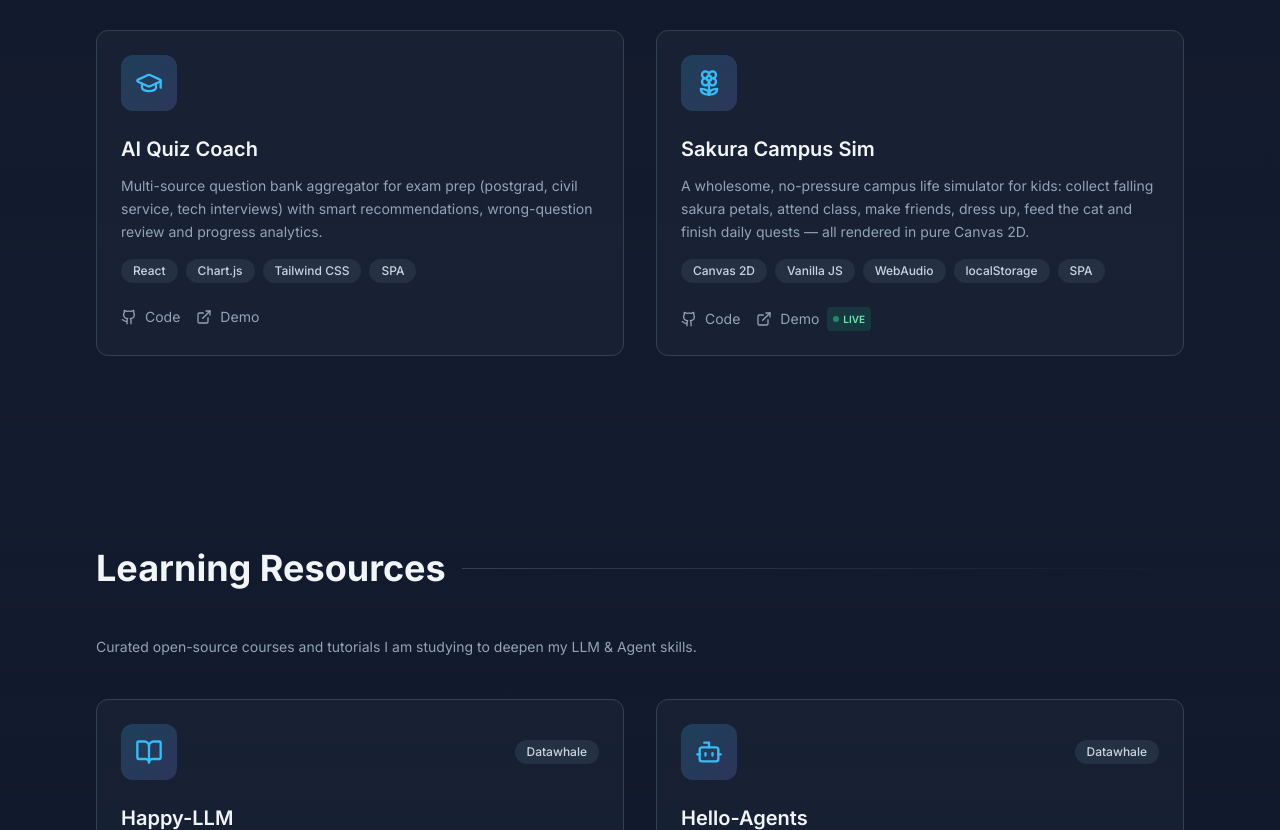
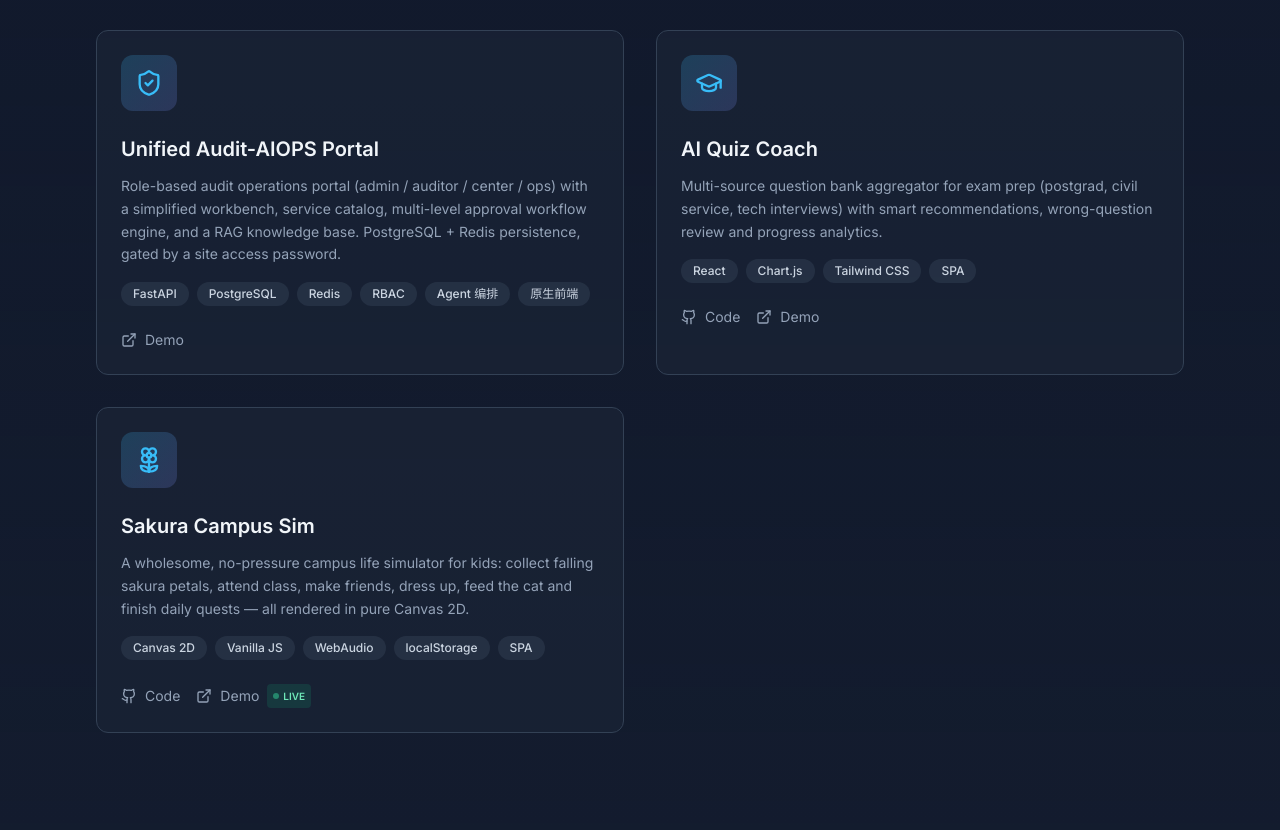
Before and after one commit to cyberspace-cs/personal-portfolio, a React app: page / in a window 1280 px wide. Shown: the part 4220-5050 px from the top of the page. Built offline with nearby package versions, Linux system fonts and the light colour scheme; the HTML template or start-up script is replaced by a standard one.

Commit message:
feat: 作品集主页新增「审计智能一体化运维服务门户」入口（私有项目，demo 链接部署后替换）

```diff
--- a/public/demos/index.html
+++ b/public/demos/index.html
@@ -112,6 +112,7 @@ const items = [
   {n:"多模态对话机器人", d:"文本情感感知 + 图像理解 + 语音转录", f:"multimodal-chat-hub/", a:"#e879f9", icon:"🎭"},
   {n:"智能客服 Agent", d:"意图路由 + MCP 工具 + FAQ 知识库闭环", f:"smart-service-desk/", a:"#fbbf24", icon:"🤖"},
   {n:"Audit-AIOPS 审计异常检测", d:"日志异常检测 + 根因分析 + MCP（自包含演示）", f:"audit-aiops.html", a:"#a78bfa", icon:"🛡", tag:"参考样板"},
+  {n:"审计智能一体化运维服务门户", d:"角色分级工作台 + 服务目录 + 多级审批 + RAG 知识库（部署版·密码门禁）", f:"https://unified-audit-aiops.example.com", a:"#a78bfa", icon:"🛡", tag:"内测"},
   {n:"专属刷题教练", d:"多源题库聚合智能备考平台（独立作品）", f:"../shuati-coach.html", a:"#38bdf8", icon:"📚"},
   {n:"樱花校园模拟", d:"治愈系校园生活模拟：捡花瓣·上课·交朋友·换装（Canvas 手绘）", f:"sakura-campus/", a:"#ff8fbf", icon:"🌸", tag:"新上线"},
 ];
--- a/src/components/Projects.tsx
+++ b/src/components/Projects.tsx
@@ -1,7 +1,7 @@
 import { useScrollAnimationStagger } from '../hooks/useScrollAnimation';
 import { useLanguage } from '../context/LanguageContext';
 import { projects } from '../data/portfolio';
-import { Github, ExternalLink, Sparkles, Search, Code, MessageCircle, Bot, GraduationCap, Flower2 } from 'lucide-react';
+import { Github, ExternalLink, Sparkles, Search, Code, MessageCircle, Bot, GraduationCap, Flower2, ShieldCheck } from 'lucide-react';
 
 const iconMap: Record<string, any> = {
   'sparkles': Sparkles,
@@ -11,6 +11,7 @@ const iconMap: Record<string, any> = {
   'bot': Bot,
   'graduation-cap': GraduationCap,
   'flower-2': Flower2,
+  'shield': ShieldCheck,
 };
 
 export default function Projects() {
--- a/src/data/portfolio.ts
+++ b/src/data/portfolio.ts
@@ -158,6 +158,10 @@ export const experiences: Experience[] = [
 
 const REPO = "https://github.com/cyberspace-cs/personal-portfolio";
 
+// TODO: 部署 Unified-Audit-AIOPS 门户后，将此占位地址替换为实际站点域名。
+// 该站点已配置 SITE_ACCESS_PASSWORD 门禁，仅授权（知晓密码）用户可访问 demo。
+const UA_PORTAL_DEMO = "https://unified-audit-aiops.example.com";
+
 export const projects: Project[] = [
   {
     name: { en: "LLM Fine-tuning Platform", zh: "大模型微调平台" },
@@ -224,6 +228,17 @@ export const projects: Project[] = [
     github: REPO,
     demo: "/demos/audit-aiops.html",
     icon: "activity",
+  },
+  {
+    name: { en: "Unified Audit-AIOPS Portal", zh: "审计智能一体化运维服务门户" },
+    description: {
+      en: "Role-based audit operations portal (admin / auditor / center / ops) with a simplified workbench, service catalog, multi-level approval workflow engine, and a RAG knowledge base. PostgreSQL + Redis persistence, gated by a site access password.",
+      zh: "面向审计运维的一体化门户，按角色（管理员 / 审计人员 / 中心人员 / 运维）分级呈现简化工作台、服务目录、多级审批流程引擎与 RAG 知识库；PostgreSQL + Redis 持久化，并设站点访问密码门禁。",
+    },
+    tech: ["FastAPI", "PostgreSQL", "Redis", "RBAC", "Agent 编排", "原生前端"],
+    // 私有仓库：不在公开主页暴露 github 地址；demo 为部署后的站点（受 SITE_ACCESS_PASSWORD 保护）
+    demo: UA_PORTAL_DEMO,
+    icon: "shield",
   },
   {
     name: { en: "AI Quiz Coach", zh: "专属刷题教练" },
```
